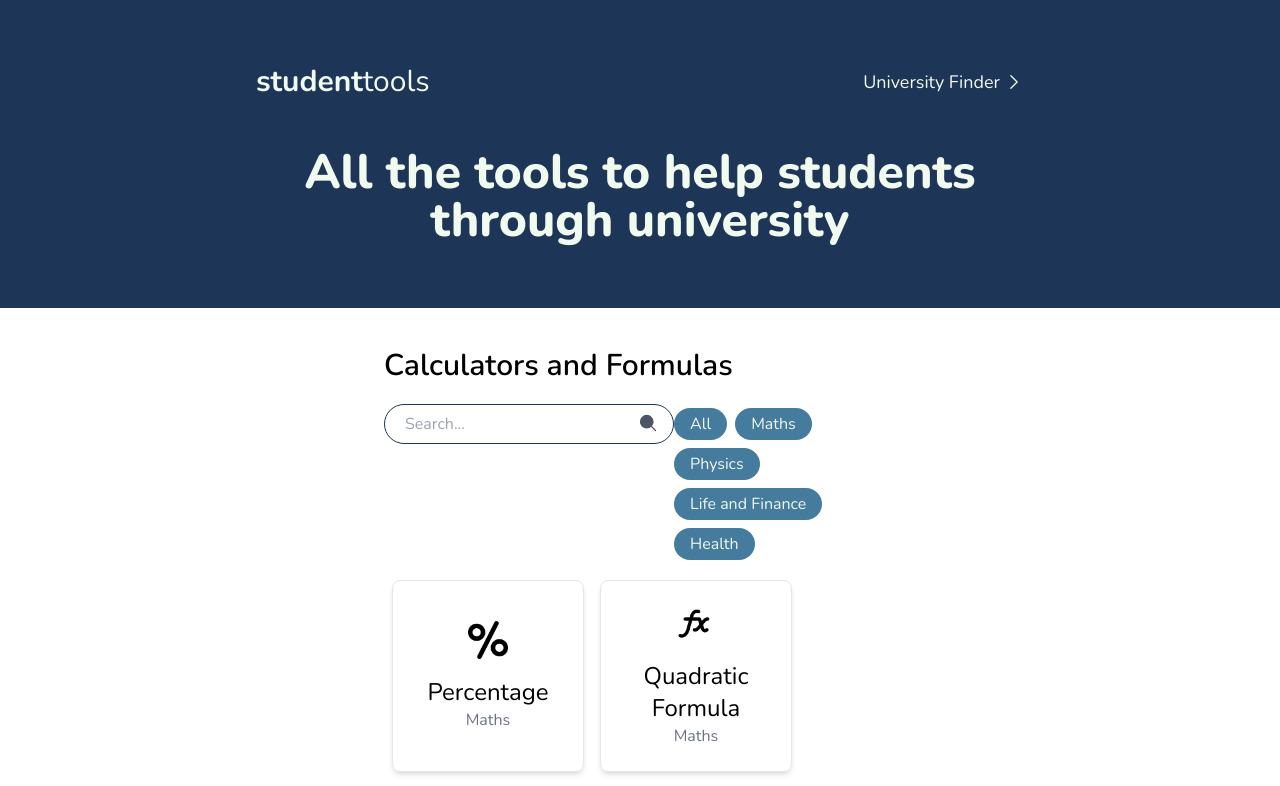
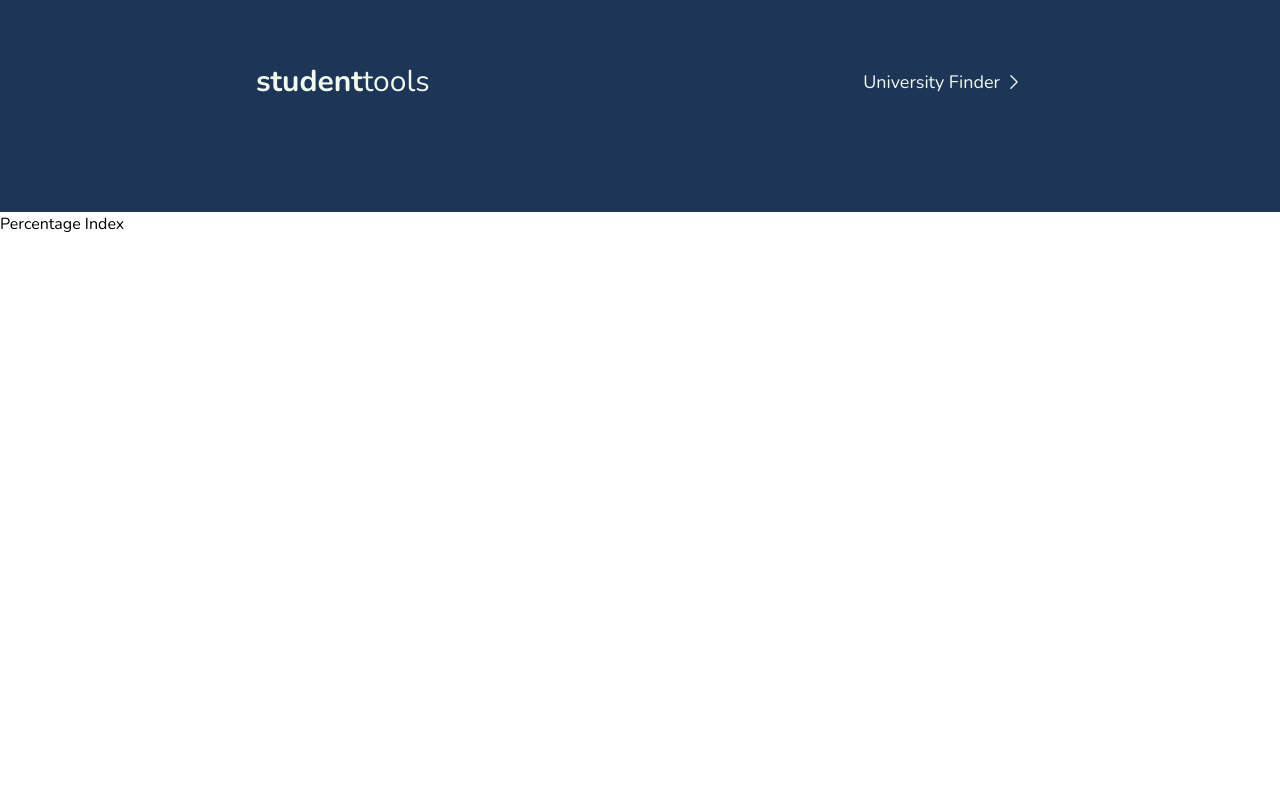
Before and after one commit to win20/student-tools, a React (Create React App) app in the folder client/: page /tools/0 in a window 1280 px wide. Shown: the top 786 px of the page. Built offline with nearby package versions, Linux system fonts and the light colour scheme.

Commit message:
Setup routing system for tool pages

```diff
--- a/client/package.json
+++ b/client/package.json
@@ -43,5 +43,8 @@
       "last 1 firefox version",
       "last 1 safari version"
     ]
+  },
+  "devDependencies": {
+    "react-router-dom": "^6.7.0"
   }
 }
--- a/client/src/App.tsx
+++ b/client/src/App.tsx
@@ -1,8 +1,18 @@
 import Home from './pages/Home/index';
 import './output.css';
 
+import { BrowserRouter, Routes, Route } from 'react-router-dom';
+import ToolsLoader from './pages/Tools/ToolsLoader';
+
 function App() {
-	return <Home />;
+	return (
+		<BrowserRouter>
+			<Routes>
+				<Route path="/" element={<Home />} />
+				<Route path="/tools/:toolid" element={<ToolsLoader />} />
+			</Routes>
+		</BrowserRouter>
+	);
 }
 
 export default App;
--- a/client/src/pages/Home/ToolCardRec.tsx
+++ b/client/src/pages/Home/ToolCardRec.tsx
@@ -1,6 +1,7 @@
 import { Helpers } from '../../utils/helpers';
 import { toolsArray } from '../../utils/tools';
 import { Tool } from '../../utils/tools';
+import { Link } from 'react-router-dom';
 
 const ToolCard = ({ searchQuery }: { searchQuery: string }) => {
 	const filterTools = (tool: Tool) => {
--- a/client/src/pages/Home/ToolCardSquare.tsx
+++ b/client/src/pages/Home/ToolCardSquare.tsx
@@ -1,3 +1,4 @@
+import { Link } from 'react-router-dom';
 import { Helpers } from '../../utils/helpers';
 import { toolsArray } from '../../utils/tools';
 import { Tool } from '../../utils/tools';
@@ -12,6 +13,7 @@ const ToolCardSquare = ({ searchQuery }: { searchQuery: string }) => {
 	const renderTools: JSX.Element[] = filteredTools.map(
 		(tool: Tool, i: number) => (
 			<div key={i}>
+				<Link to={`/tools/${i}`}>
 					<div
 						className={`border-1 text-center m-2 p-5 rounded-lg shadow-md flex flex-col items-center square-card-hover justify-center h-48 w-48 ${Helpers.stripAllSpaces(
 							tool.category
@@ -25,6 +27,7 @@ const ToolCardSquare = ({ searchQuery }: { searchQuery: string }) => {
 						<p className="text-2xl">{tool.title}</p>
 						<p className="text-gray-500">{tool.category}</p>
 					</div>
+				</Link>
 			</div>
 		)
 	);
--- a/client/src/pages/Home/index.tsx
+++ b/client/src/pages/Home/index.tsx
@@ -1,4 +1,4 @@
-import NavBar from '../../shared/NavBar';
+import NavBar from '../../shared/Header';
 import SearchBar from './SearchBar';
 import FilterPill from './FilterPill';
 import ToolCardRec from './ToolCardRec';
--- /dev/null
+++ b/client/src/pages/Tools/Percentage/PercentageIndex.tsx
@@ -0,0 +1,9 @@
+const PercentageIndex = () => {
+	return (
+		<div>
+			<p>Percentage Index</p>
+		</div>
+	);
+};
+
+export default PercentageIndex;
--- /dev/null
+++ b/client/src/pages/Tools/QuadraticFormula/QuadraticFormulaindex.tsx
@@ -0,0 +1,14 @@
+import { useParams } from 'react-router-dom';
+
+const QuadraticFormulaIndex = () => {
+	const { toolid } = useParams();
+
+	return (
+		<div>
+			<p>Quadratic Formula</p>
+			<p>{toolid}</p>
+		</div>
+	);
+};
+
+export default QuadraticFormulaIndex;
--- /dev/null
+++ b/client/src/pages/Tools/ToolsLoader.tsx
@@ -0,0 +1,19 @@
+import { useParams } from 'react-router-dom';
+import PercentageIndex from './Percentage/PercentageIndex';
+import QuadraticFormulaIndex from './QuadraticFormula/QuadraticFormulaindex';
+import Header from 'shared/Header';
+
+const ToolsLoader = () => {
+	const { toolid } = useParams();
+
+	const views = [<PercentageIndex />, <QuadraticFormulaIndex />];
+
+	return (
+		<div>
+			<Header />
+			{toolid && views[parseInt(toolid)]}
+		</div>
+	);
+};
+
+export default ToolsLoader;
--- a/client/src/shared/NavBar.tsx
+++ b/client/src/shared/Header.tsx
@@ -1,4 +1,8 @@
+import { useParams } from 'react-router-dom';
+
 const NavBar = () => {
+	const { toolid } = useParams();
+
 	return (
 		<div
 			id="NavBar"
@@ -41,11 +45,19 @@ const NavBar = () => {
 				</a>
 			</div>
 
-			<h1 className="text-3xl text-center font-extrabold md:text-4xl lg:text-5xl">
+			{/* <h1 className="text-3xl text-center font-extrabold md:text-4xl lg:text-5xl">
 				All the tools to help students
 				<br />
 				through university
-			</h1>
+			</h1> */}
+
+			{!toolid && (
+				<h1 className="text-3xl text-center font-extrabold md:text-4xl lg:text-5xl">
+					All the tools to help students
+					<br />
+					through university
+				</h1>
+			)}
 		</div>
 	);
 };
--- a/client/src/utils/tools.ts
+++ b/client/src/utils/tools.ts
@@ -21,7 +21,7 @@ const categories: string[] = ['Maths', 'Physics', 'Life and Finance', 'Health'];
 
 //prettier-ignore
 const toolsArray: Array<Tool> = [
-	new Tool('Percentage', 'description1', categories[0], 'percentage'),
+	new Tool('Percentage', 'description1', categories[0], 'percentage', ),
 	new Tool('Quadratic Formula', 'description2', categories[0], 'function'),
 	new Tool('Fraction to percentage', 'description1', categories[0], 'fraction'),
 	new Tool('Area of a circle', 'description2', categories[0], 'circle'),
--- a/client/tsconfig.json
+++ b/client/tsconfig.json
@@ -14,7 +14,8 @@
 		"resolveJsonModule": true,
 		"isolatedModules": true,
 		"noEmit": true,
-    "jsx": "react-jsx"
+		"jsx": "react-jsx",
+		"baseUrl": "src"
 	},
 	"include": ["src"]
 }
```
Also changed, not shown: client/src/index.tsx (+8 -8 lines), 1 other file (tests, documents, lock files or other folders). Lines whose indentation alone changed are shown as unchanged.
